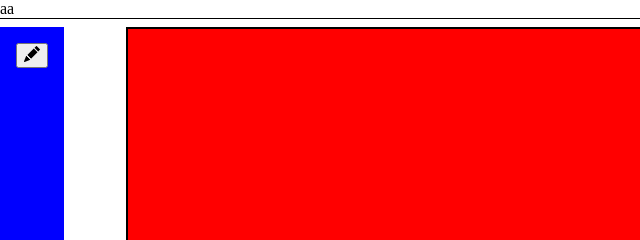
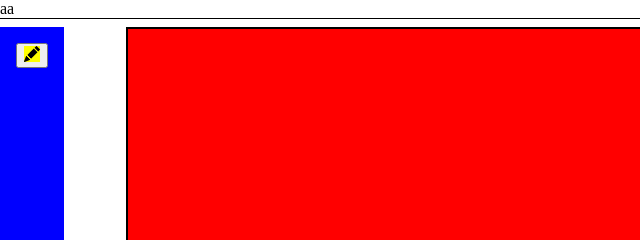
Before and after one commit to niahon/sketchy, a plain HTML site: page index.html in a window 1280 px wide. Both pictures are taken after a click on the button 32 px from the left and 55 px from the top of the page. Shown: the top 240 px of the page, 0-640 px from the left. Drawn offline with Linux system fonts and the light colour scheme.

Commit message:
Add pencil toggle and organize listeners in object

```diff
--- a/index.html
+++ b/index.html
@@ -12,7 +12,7 @@
             <div class="grid">
                 <div id="tool-settings">aa</div>
                 <div id="toolbar">
-                    <button><img src="img/pencil-fill.svg"></button>
+                    <button id="pencil"><img src="img/pencil-fill.svg"></button>
                 </div>
                 <canvas alt="Drawing Canvas">
                     A drawing canvas
--- a/script.js
+++ b/script.js
@@ -7,13 +7,41 @@ const windowHeight = window.innerHeight;
 elCanvas.width = windowWidth * 0.8;
 elCanvas.height = windowHeight * 0.8;
 
+const elPencil = document.getElementById("pencil");
+const toolbar = [elPencil]
+
+
+
 if (elCanvas.getContext) {
     const ctx = elCanvas.getContext("2d");
 
-    elCanvas.addEventListener("pointerdown", startLine);
-    elCanvas.addEventListener("pointerup", () => {
-        elCanvas.removeEventListener("pointermove", updateLine);
-    });
+    for (let button of toolbar) {
+        button.addEventListener("click", toggleButton);
+    }
+
+    function toggleButton(e) {
+        for (let button of toolbar) {
+            if (toolbar.indexOf(button) != toolbar.indexOf(e.currentTarget) && (button.classList.contains("toggled"))) {
+                button.classList.remove("toggled");
+            }
+        }
+        e.target.classList.add("toggled");
+        let test = `${e.currentTarget.id}Listeners`;
+        console.log(test);
+        toolListeners[test]();
+    }
+
+    const toolListeners = {
+        pencilListeners: function() {
+            elCanvas.addEventListener("pointerdown", startLine);
+            elCanvas.addEventListener("pointerup", () => {
+            elCanvas.removeEventListener("pointermove", updateLine);
+        });
+        },
+        colorListeners: function() {
+
+        },
+    }
 
     function startLine(e) {
         ctx.beginPath();
--- a/style.css
+++ b/style.css
@@ -37,3 +37,6 @@ body {
         background-color: red;
         margin: 0 auto;
     }
+    .toggled {
+        background-color: yellow;
+    }
```
